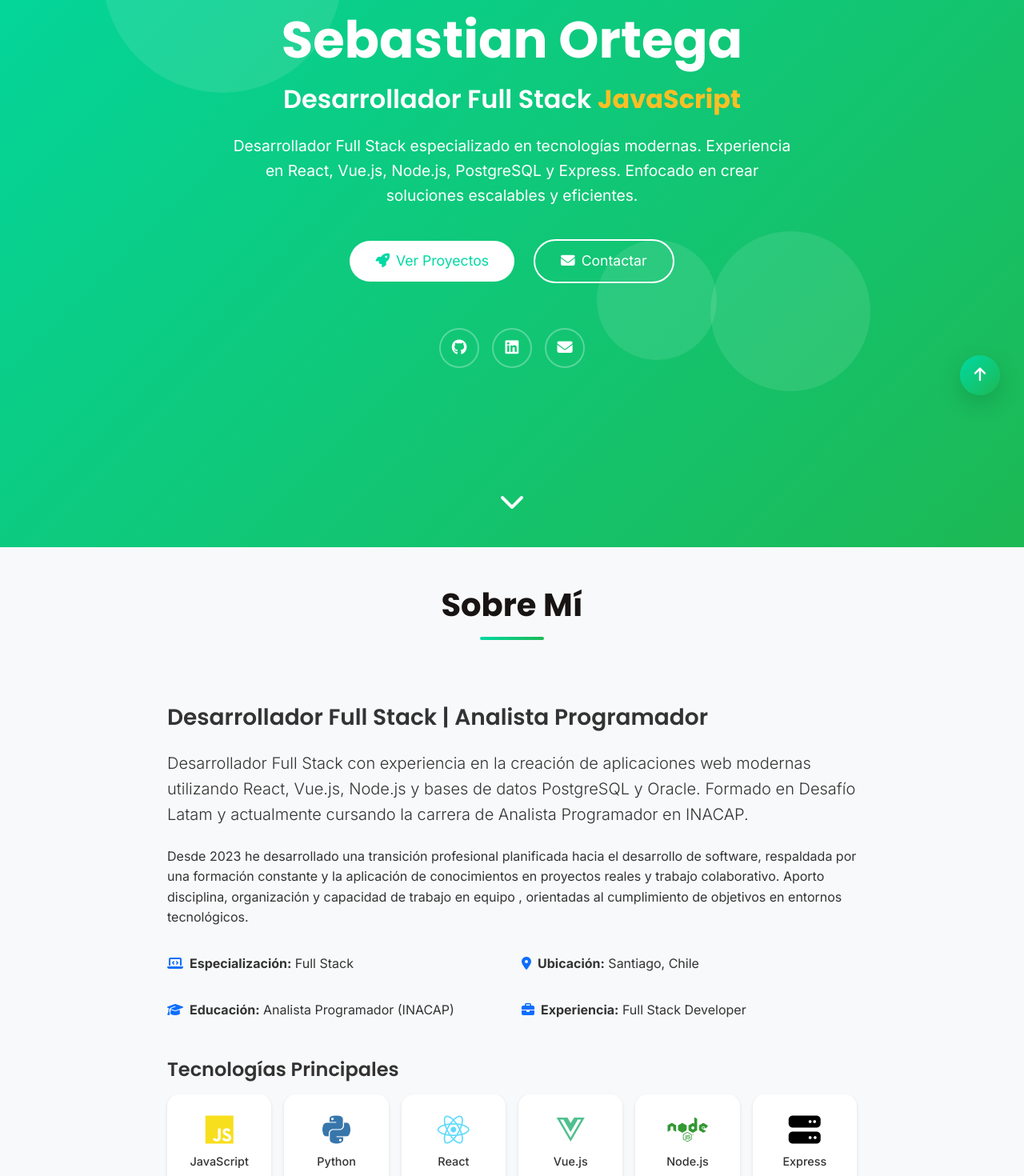
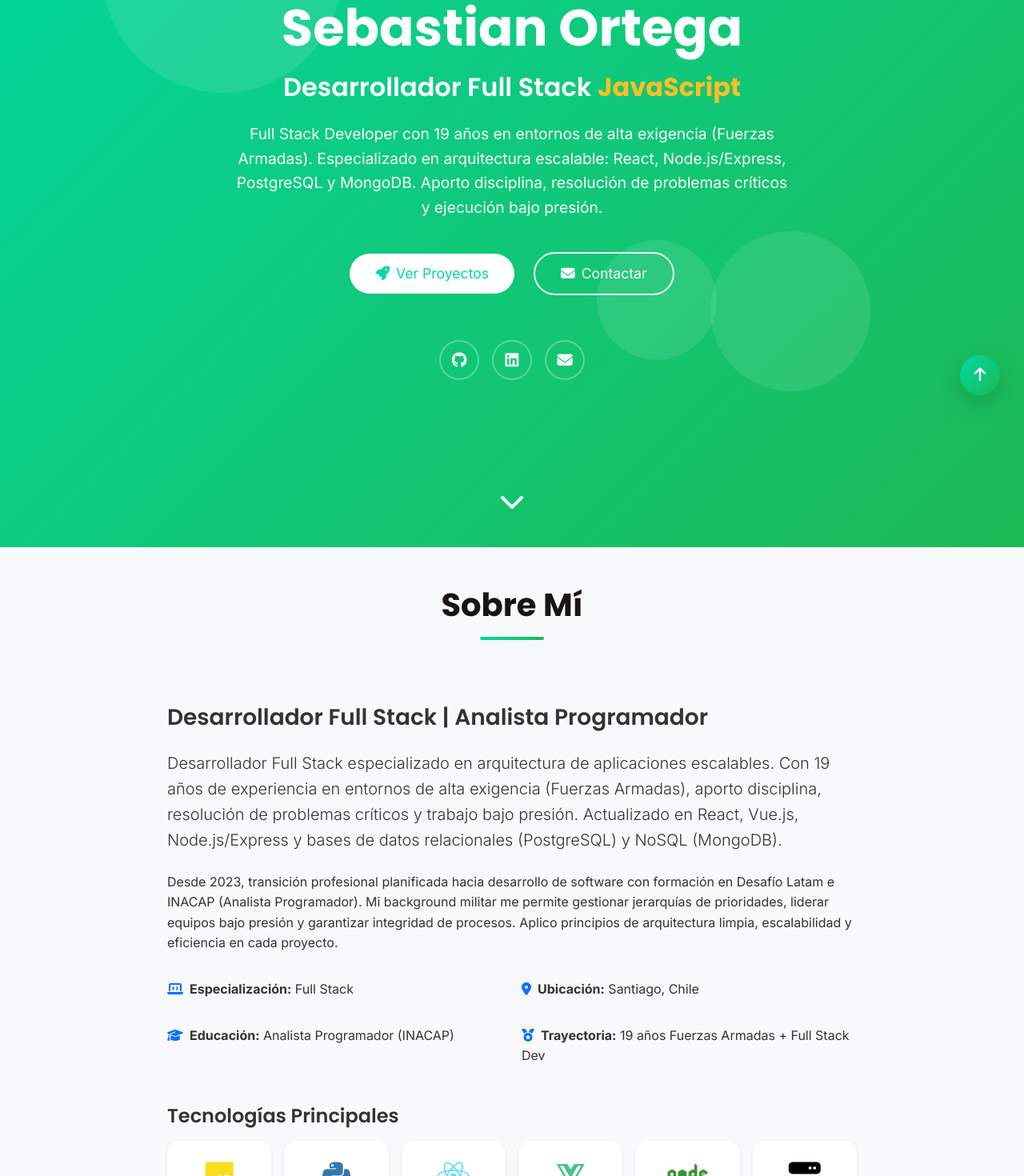
Before and after one commit to rasoh2/portafolio, a React (Vite) app: page / in a window 1280 px wide. Shown: the part 276-1746 px from the top of the page at 80% size. Built offline with nearby package versions, Linux system fonts and the light colour scheme.

Commit message:
Mejorar marca personal: Factor militar, descripción de proyectos arquitectónica y narración profesional

```diff
--- a/src/components/About.jsx
+++ b/src/components/About.jsx
@@ -36,20 +36,22 @@ function About() {
                 Desarrollador Full Stack | Analista Programador
               </h3>
               <p className='lead mb-4'>
-                Desarrollador Full Stack con experiencia en la creación de
-                aplicaciones web modernas utilizando React, Vue.js, Node.js y
-                bases de datos PostgreSQL y Oracle. Formado en Desafío Latam y
-                actualmente cursando la carrera de Analista Programador en
-                INACAP.
+                Desarrollador Full Stack especializado en arquitectura de
+                aplicaciones escalables. Con 19 años de experiencia en entornos
+                de alta exigencia (Fuerzas Armadas), aporto disciplina,
+                resolución de problemas críticos y trabajo bajo presión.
+                Actualizado en React, Vue.js, Node.js/Express y bases de datos
+                relacionales (PostgreSQL) y NoSQL (MongoDB).
               </p>
 
               <p className='mb-4'>
-                Desde 2023 he desarrollado una transición profesional
-                planificada hacia el desarrollo de software, respaldada por una
-                formación constante y la aplicación de conocimientos en
-                proyectos reales y trabajo colaborativo. Aporto disciplina,
-                organización y capacidad de trabajo en equipo , orientadas al
-                cumplimiento de objetivos en entornos tecnológicos.
+                Desde 2023, transición profesional planificada hacia desarrollo
+                de software con formación en Desafío Latam e INACAP (Analista
+                Programador). Mi background militar me permite gestionar
+                jerarquías de prioridades, liderar equipos bajo presión y
+                garantizar integridad de procesos. Aplico principios de
+                arquitectura limpia, escalabilidad y eficiencia en cada
+                proyecto.
               </p>
 
               {/* Datos destacados */}
@@ -74,8 +76,9 @@ function About() {
                 </div>
                 <div className='col-md-6 mb-3'>
                   <div className='about-info-item'>
-                    <i className='fas fa-briefcase text-primary me-2'></i>
-                    <strong>Experiencia:</strong> Full Stack Developer
+                    <i className='fas fa-medal text-primary me-2'></i>
+                    <strong>Trayectoria:</strong> 19 años Fuerzas Armadas + Full
+                    Stack Dev
                   </div>
                 </div>
               </div>
--- a/src/components/Hero.jsx
+++ b/src/components/Hero.jsx
@@ -37,9 +37,10 @@ function Hero() {
               data-aos='fade-up'
               data-aos-delay='200'
             >
-              Desarrollador Full Stack especializado en tecnologías modernas.
-              Experiencia en React, Vue.js, Node.js, PostgreSQL y Express.
-              Enfocado en crear soluciones escalables y eficientes.
+              Full Stack Developer con 19 años en entornos de alta exigencia
+              (Fuerzas Armadas). Especializado en arquitectura escalable: React,
+              Node.js/Express, PostgreSQL y MongoDB. Aporto disciplina,
+              resolución de problemas críticos y ejecución bajo presión.
             </p>
 
             {/* Botones de acción */}
--- a/src/components/Projects.jsx
+++ b/src/components/Projects.jsx
@@ -16,7 +16,7 @@ function Projects() {
       id: 1,
       title: "AlkeWallet",
       description:
-        "Billetera digital con simulación de transferencias, depósitos y gestión de saldo en tiempo real.",
+        "Arquitectura de billetera digital enfocada en integridad transaccional. Modelo relacional escalable con validaciones de seguridad, gestor de saldo en tiempo real y simulación de operaciones financieras. Implementa patrones de separación de responsabilidades.",
       image: proyecto1,
       technologies: [
         "jQuery",
@@ -56,7 +56,7 @@ function Projects() {
       id: 4,
       title: "Web Chile Pro",
       description:
-        "Página web profesional para generar presupuestos personalizados de desarrollo de sitios web.",
+        "Plataforma SaaS para generación dinámica de presupuestos. Arquitectura modular con componentes reutilizables (React), formularios reactivos y cálculo automático de costos. Interfaz responsive optimizada para dispositivos móviles y desktop.",
       image: proyecto4,
       technologies: ["React", "Bootstrap", "JavaScript", "HTML", "CSS"],
       demoUrl: "https://webchilepro.netlify.app/",
```
